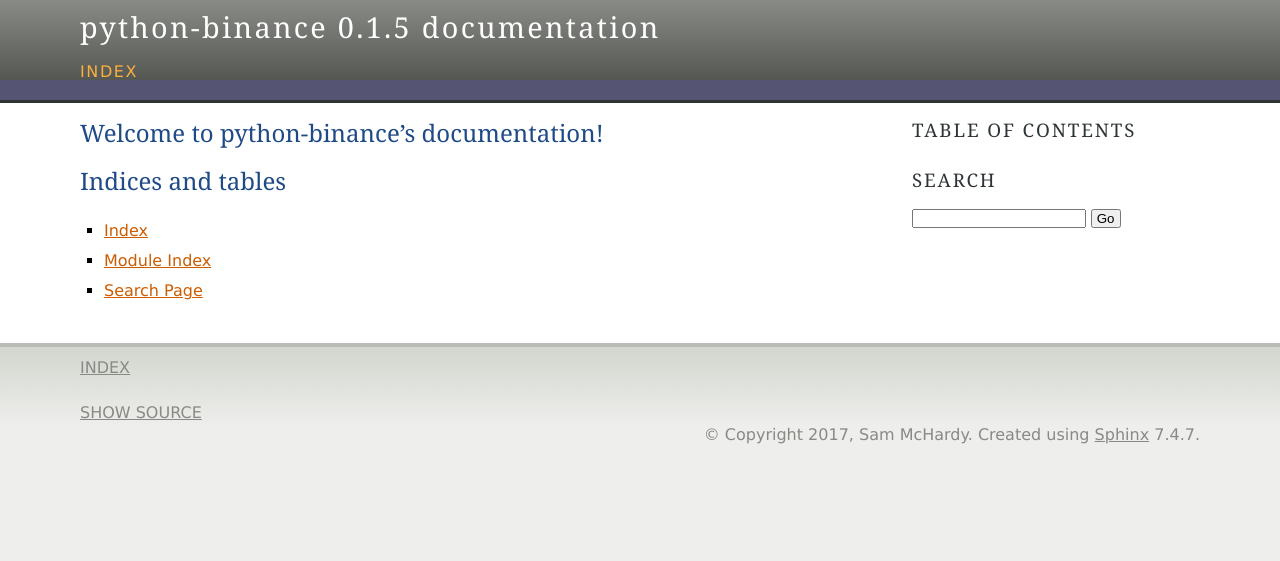
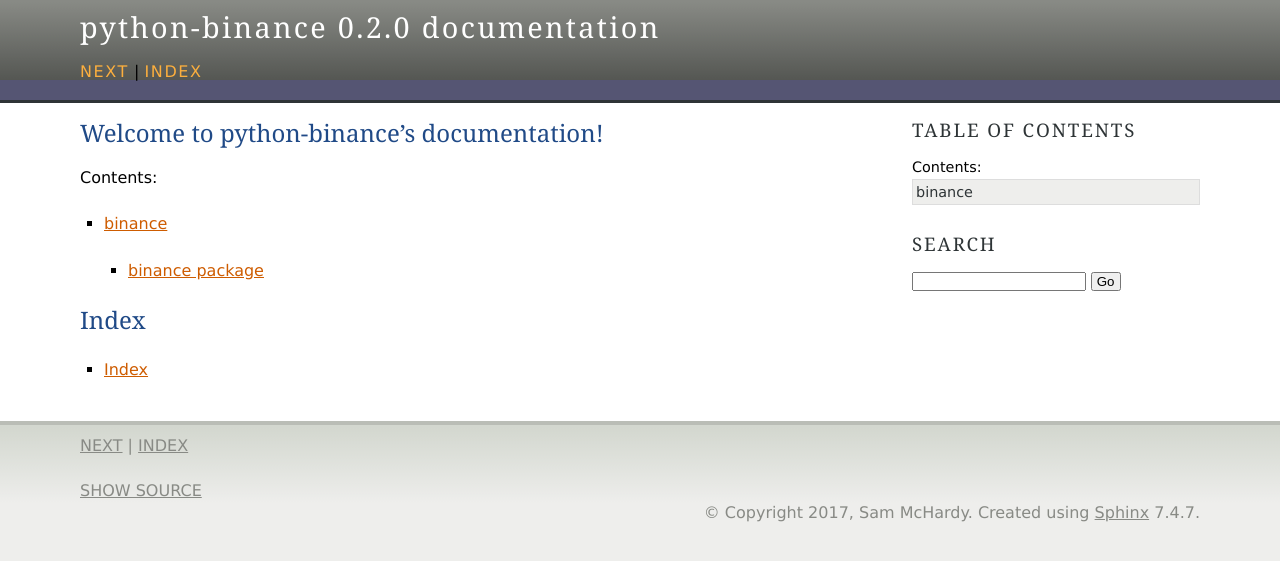
Before and after one commit to sammchardy/python-binance, a Sphinx documentation site: the page built from docs/index.rst, in a window 1280 px wide. Shown: the top 561 px of the page. Built offline with Sphinx 7.4.7, drawn with Linux system fonts in a browser that asks for light colours; formulas are drawn with MathJax 3.

Commit message:
Update documentation formatting

```diff
--- a/binance/__init__.py
+++ b/binance/__init__.py
@@ -1,4 +1,4 @@
-"""an unofficial Python wrapper for the `Binance exchange API v1
+"""An unofficial Python wrapper for the Binance exchange API v3
 
 .. moduleauthor:: Sam McHardy
 
--- a/docs/binance.rst
+++ b/docs/binance.rst
@@ -8,6 +8,14 @@
 ----------------------
 
 .. automodule:: binance.client
+    :members:
+    :undoc-members:
+    :show-inheritance:
+
+binance\.depthcache module
+--------------------------
+
+.. automodule:: binance.depthcache
     :members:
     :undoc-members:
     :show-inheritance:
--- a/docs/conf.py
+++ b/docs/conf.py
@@ -58,9 +58,9 @@
 # built documents.
 #
 # The short X.Y version.
-version = '0.1.5'
+version = '0.2.0'
 # The full version, including alpha/beta/rc tags.
-release = '0.1.5'
+release = '0.2.0'
 
 # The language for content autogenerated by Sphinx. Refer to documentation
 # for a list of supported languages.
--- a/docs/index.rst
+++ b/docs/index.rst
@@ -10,11 +10,9 @@
    :maxdepth: 2
    :caption: Contents:
 
+   modules
 
-
-Indices and tables
+Index
 ==================
 
 * :ref:`genindex`
-* :ref:`modindex`
-* :ref:`search`
```
Also changed, not shown: 2 other files.
